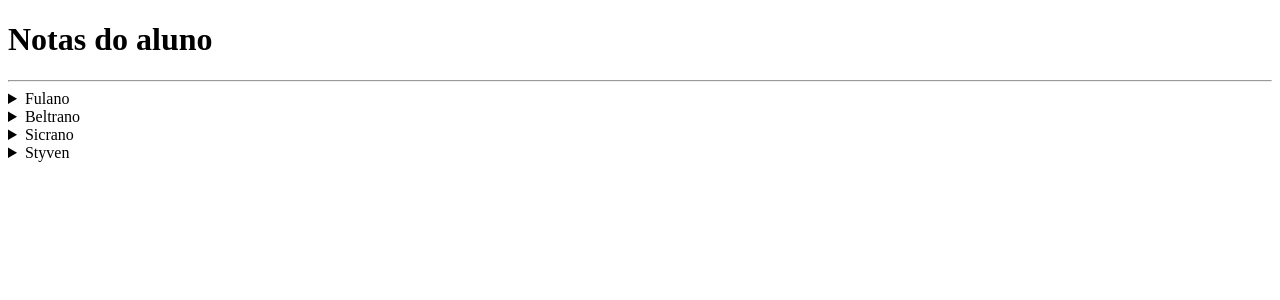
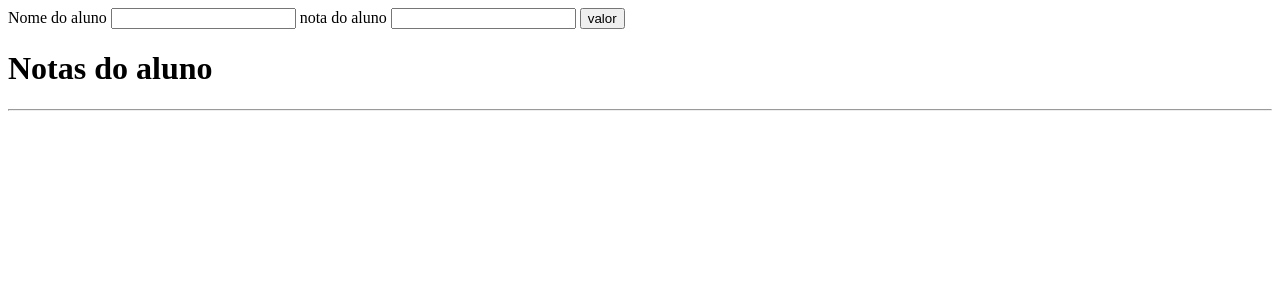
Before and after one commit to StyvenNoronha/Avalia--oFilme, a Flask app: page /diario in a window 1280 px wide. Shown: the top 300 px of the page. Run offline with Flask 3, Linux system fonts and the light colour scheme.

Commit message:
Adicionando Dados a partir de um Dicionário

```diff
--- a/app.py
+++ b/app.py
@@ -11,13 +11,18 @@ def principal():
 
     return render_template("index.html",conteudos=conteudos,)
 
-@app.route('/diario')
+
+
+
+
+
+diarios = []
+@app.route('/diario', methods=["GET","POST"])
 def diario():
-    diario = {
-        "Fulano":5,
-        "Beltrano":5.8,
-        "Sicrano":5.2,
-        "Styven":10,
+    if request.method == "POST":
+        if request.form.get("aluno") and request.form.get("nota"):
+            aluno = request.form.get("aluno")
+            nota = request.form.get("nota")
+            diarios.append({"aluno":aluno, "nota":nota})
 
-    }
-    return render_template("diario.html",diario=diario)
+    return render_template("diario.html",diarios=diarios)
--- a/templates/diario.html
+++ b/templates/diario.html
@@ -6,12 +6,19 @@
     <title>Sobre</title>
   </head>
   <body>
+    <form action="{{url_for('diario')}}" method="POST">
+      <label for="aluno">Nome do aluno</label>
+      <input type="text" name="aluno" required>
+      <label for="nota">nota do aluno</label>
+      <input type="text" name="nota" required>
+      <button>valor</button>
+    </form>
     <h1>Notas do aluno</h1>
     <hr />
-    {%for aluno, nota in diario.items() %}
+    {%for d in diarios %}
         <details>
-            <summary>{{aluno}}</summary>
-            <p>{{nota}}</p>
+            <summary>{{d.aluno}}</summary>
+            <p>{{d.nota}}</p>
         </details>
     {% endfor %}
   </body>
```
